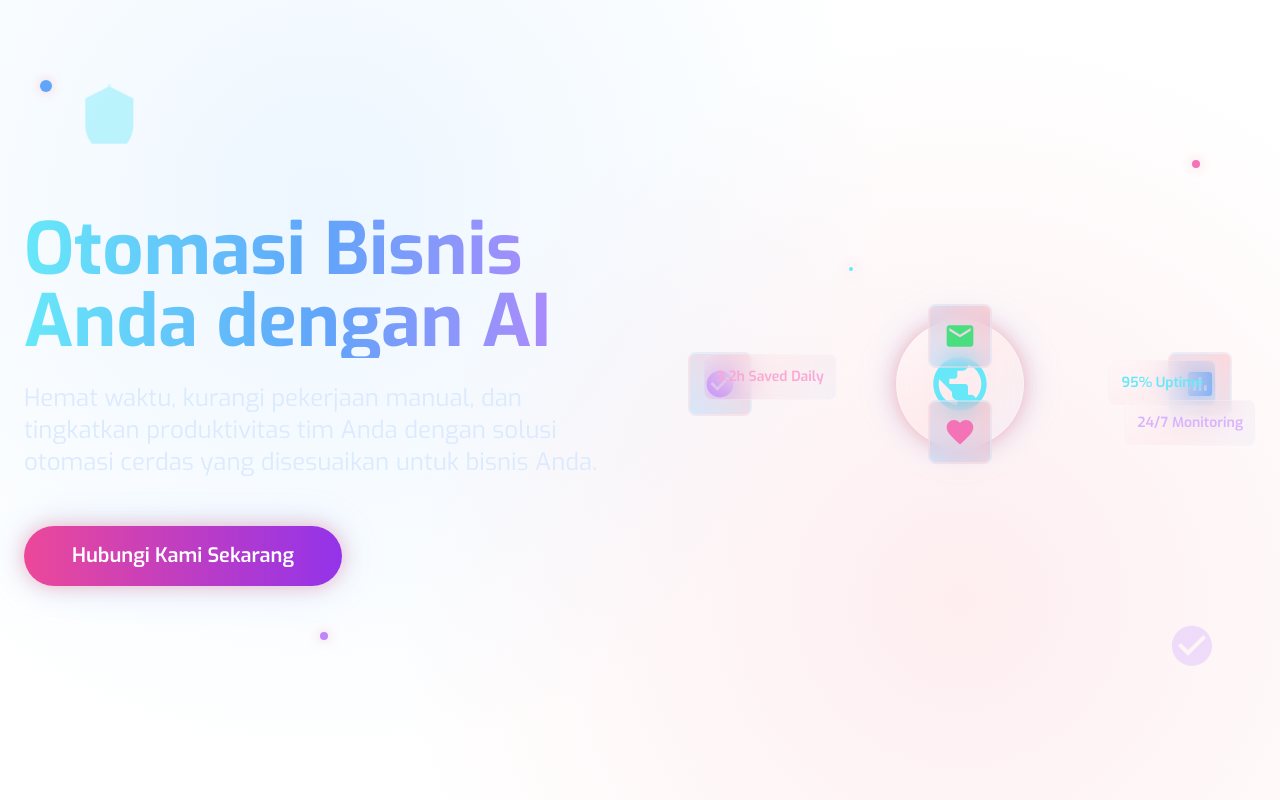
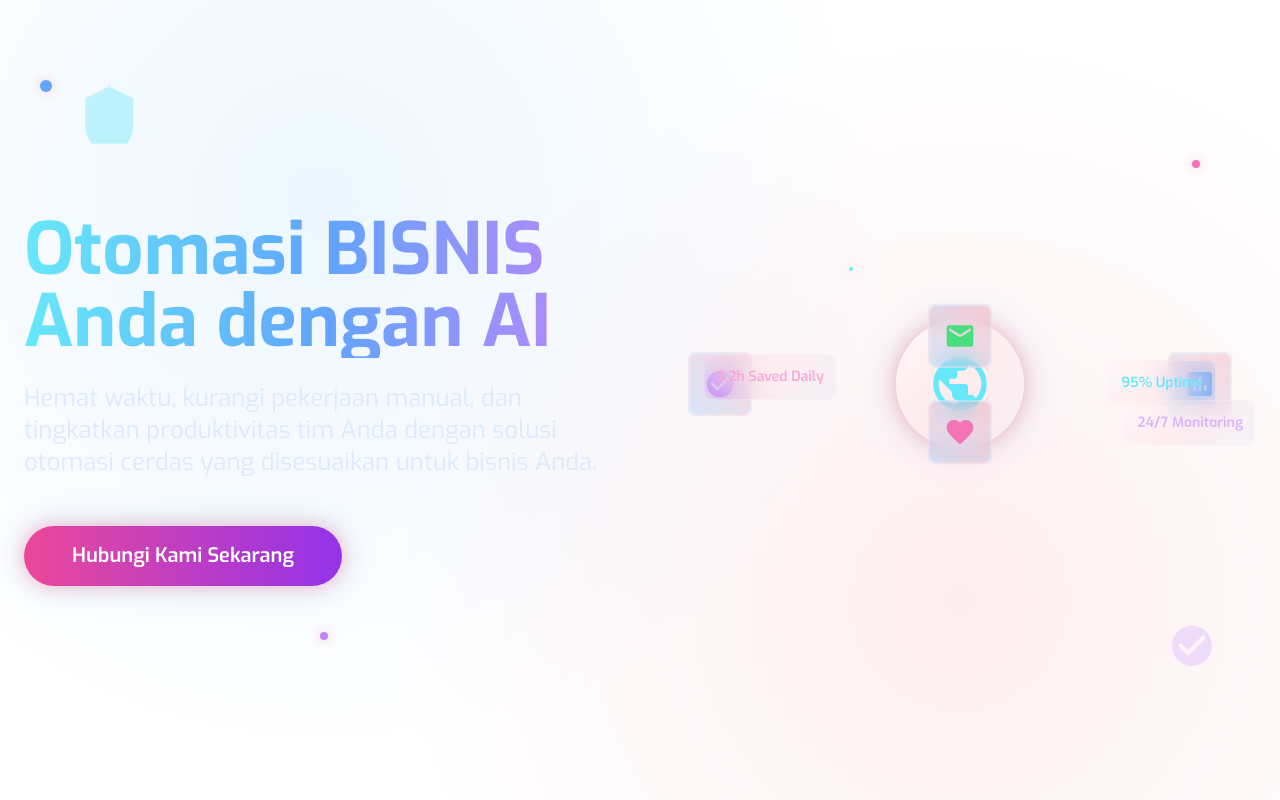
Before and after one commit to winata01/a2r, a plain HTML site: page index.html in a window 1280 px wide. Shown: the top 800 px of the page. Drawn offline with nearby package versions, Linux system fonts and the light colour scheme.

Commit message:
Update index.html

```diff
--- a/index.html
+++ b/index.html
@@ -94,7 +94,7 @@
                 <!-- Left Column - Content -->
                 <div class="text-center lg:text-left">
                     <h1 class="text-4xl md:text-6xl lg:text-7xl font-bold mb-6 bg-gradient-to-r from-cyan-300 via-blue-400 to-purple-400 bg-clip-text text-transparent">
-                        Otomasi Bisnis Anda dengan AI
+                        Otomasi BISNIS Anda dengan AI
                     </h1>
 
                     <p class="text-lg md:text-xl lg:text-2xl mb-12 text-blue-100 leading-relaxed">
```
